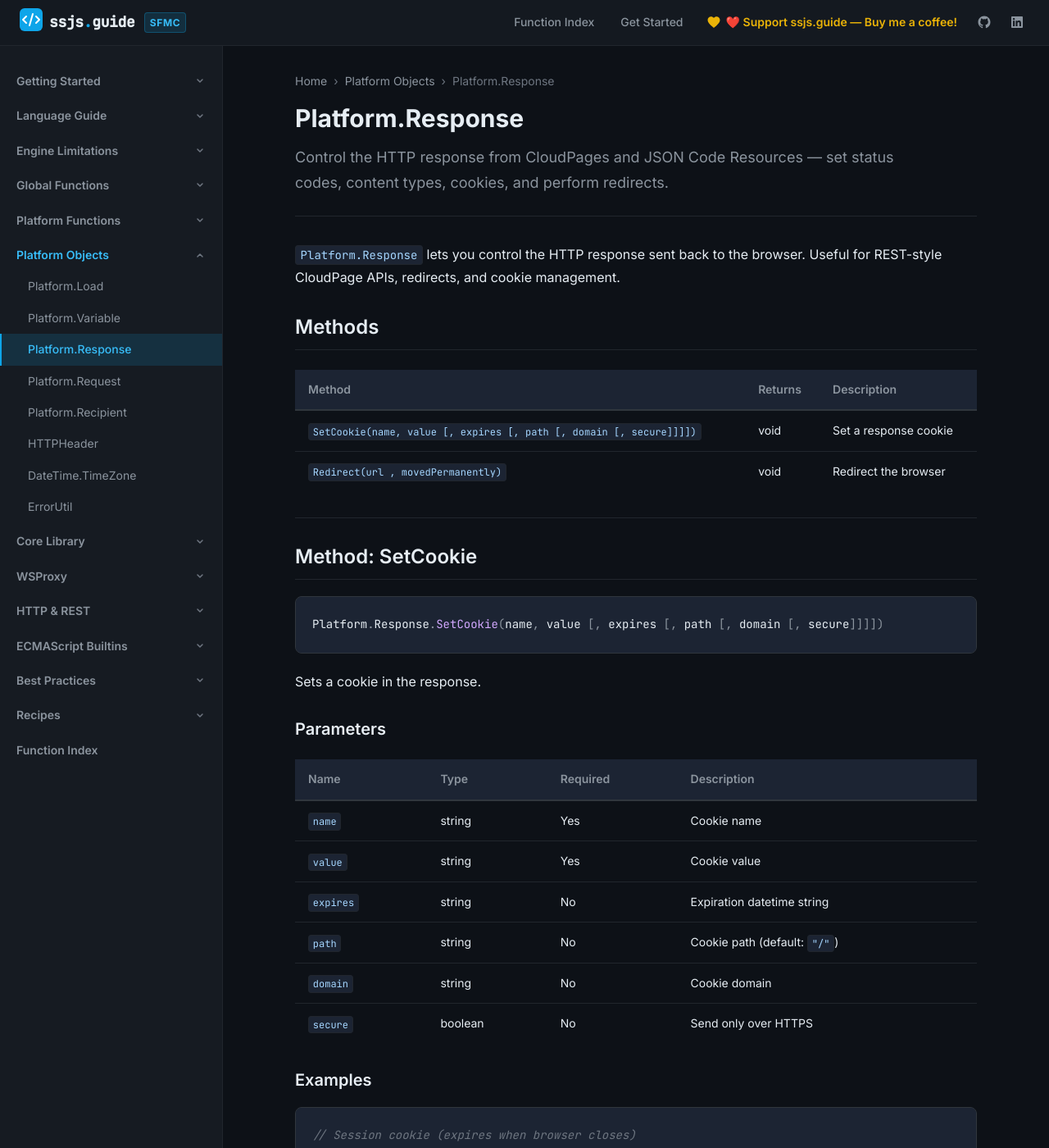
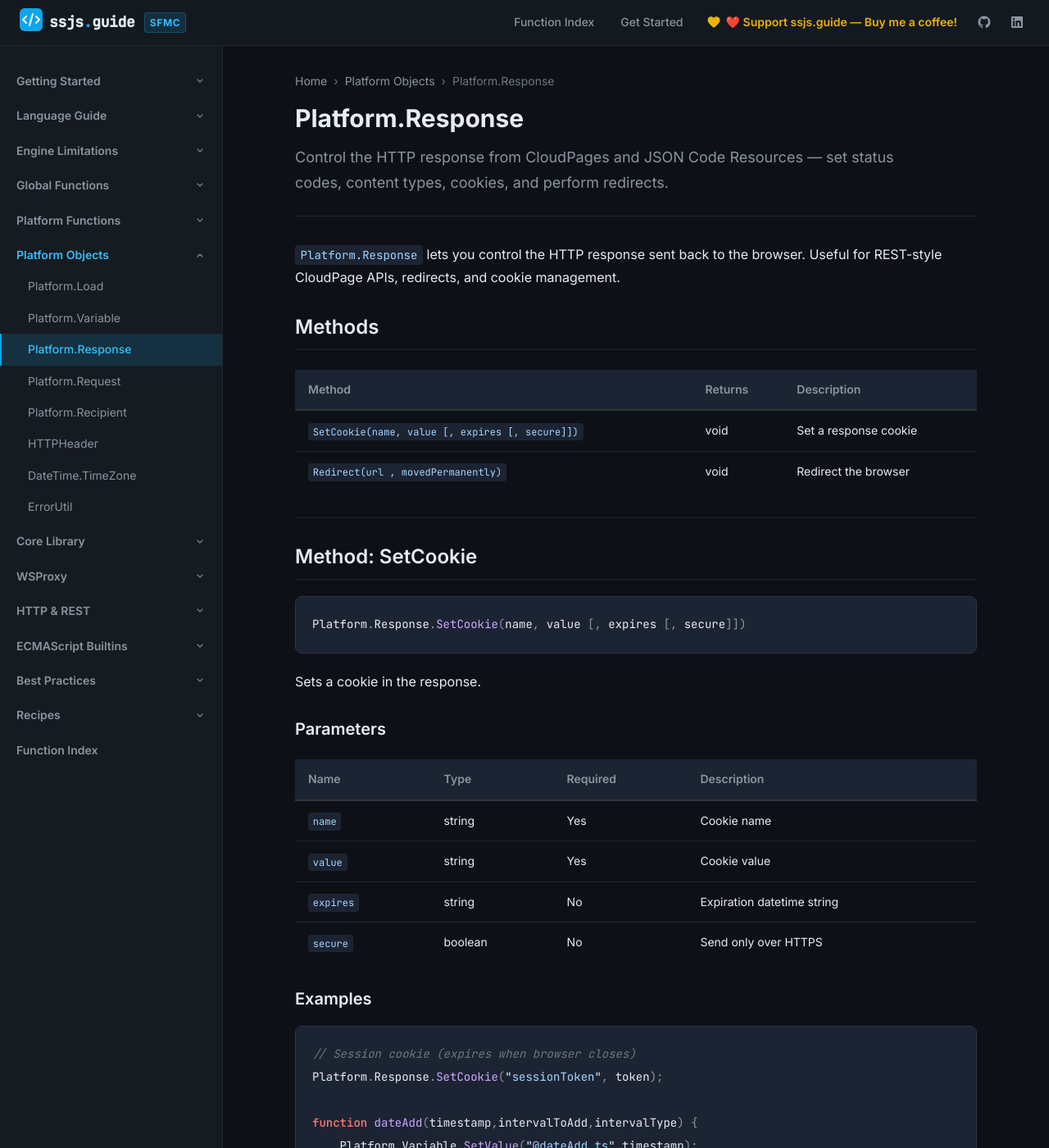
Before and after one commit to JoernBerkefeld/ssjs.guide, a Jekyll site: the page built from platform-objects/platform-response.md, in a window 1280 px wide and 1400 px high. Shown: the whole window at 82% size. Built offline with Jekyll 4.4.1, drawn with Linux system fonts in a browser that asks for light colours.

Commit message:
Platform.Response.SetCookie 4 instead of 6 params

````diff
--- a/platform-objects/platform-response.md
+++ b/platform-objects/platform-response.md
@@ -12,7 +12,7 @@ description: Control the HTTP response from CloudPages and JSON Code Resources
 
 | Method | Returns | Description |
 |--------|---------|-------------|
-| [`SetCookie(name, value [, expires [, path [, domain [, secure]]]])`](#setcookie) | void | Set a response cookie |
+| [`SetCookie(name, value [, expires [, secure]])`](#setcookie) | void | Set a response cookie |
 | [`Redirect(url , movedPermanently)`](#redirect) | void | Redirect the browser |
 
 ---
@@ -20,7 +20,7 @@ description: Control the HTTP response from CloudPages and JSON Code Resources
 ## Method: SetCookie
 
 ```javascript
-Platform.Response.SetCookie(name, value [, expires [, path [, domain [, secure]]]])
+Platform.Response.SetCookie(name, value [, expires [, secure]])
 ```
 
 Sets a cookie in the response.
@@ -32,8 +32,6 @@ Sets a cookie in the response.
 | `name` | string | Yes | Cookie name |
 | `value` | string | Yes | Cookie value |
 | `expires` | string | No | Expiration datetime string |
-| `path` | string | No | Cookie path (default: `"/"`) |
-| `domain` | string | No | Cookie domain |
 | `secure` | boolean | No | Send only over HTTPS |
 
 ### Examples
@@ -62,7 +60,7 @@ var expiry = formatDate(
     "ddd, DD MMM YYYY HH:mm:ss",
     "en-US"
 ) + " GMT";
-Platform.Response.SetCookie("rememberMe", userId, expiry, "/", "", true);
+Platform.Response.SetCookie("rememberMe", userId, expiry, true);
 
 // Clear a cookie (set expired date)
 Platform.Response.SetCookie("sessionToken", "", "Thu, 01 Jan 1970 00:00:00 GMT");
````
Also changed, not shown: best-practices/security.md (+1 -1 lines), recipes/cloud-page-apps.md (+3 -3 lines), recipes/date-and-time.md (+1 -1 lines).
